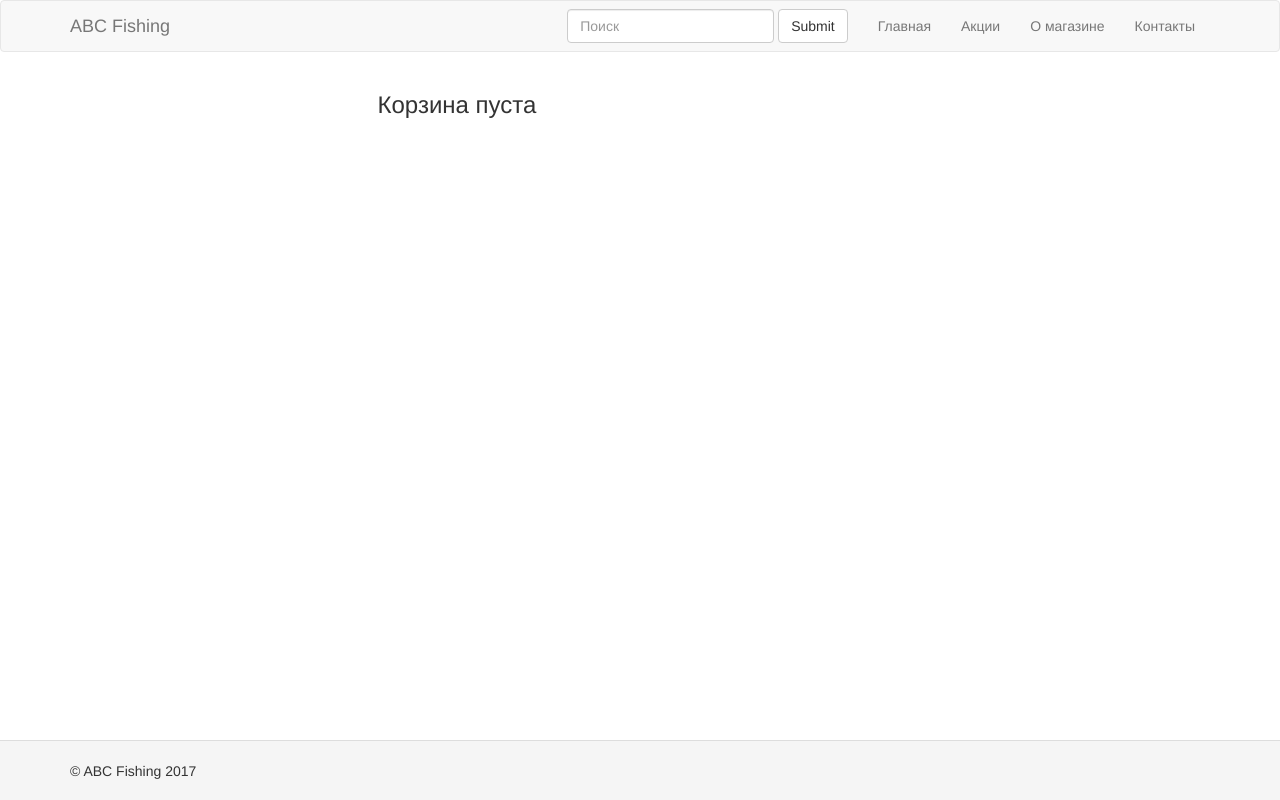
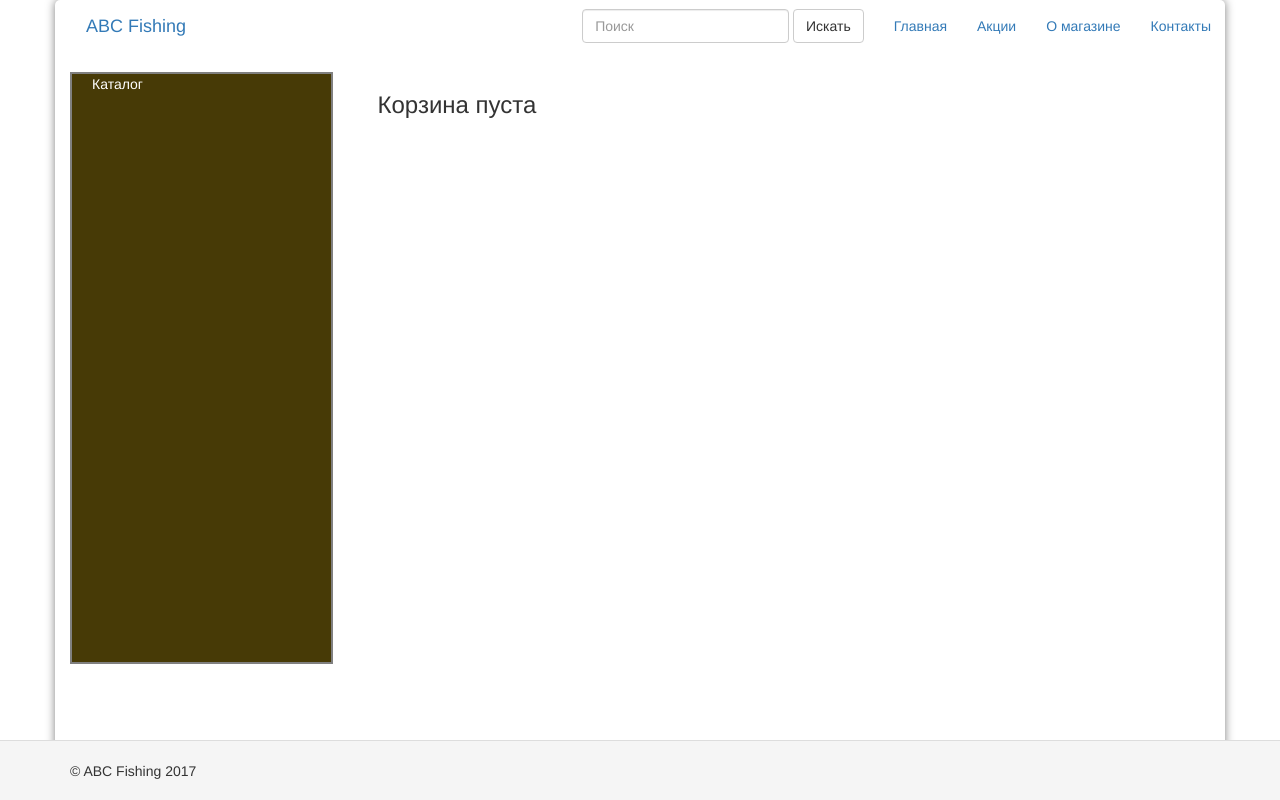
Before and after one commit to uniqst/fishing, a Yii app: template views/cart/view.php in a window 1280 px wide; the page is wider, and only the part inside the window is pictured. Run offline with PHP 8.4 and a stand-in for Yii, Linux system fonts and the light colour scheme; the template is opened without the code that fills it, so the values that code supplies are empty; some libraries are stand-ins or nearby versions.

Commit message:
header+sidber

```diff
--- a/views/layouts/main.php
+++ b/views/layouts/main.php
@@ -32,8 +32,8 @@ AppAsset::register($this);
 <body>
 <?php $this->beginBody() ?>
 
-<div class="wrap">
-<nav class="navbar navbar-default">
+<div class="wrap container">
+<nav class="navbar container">
   <div class="container">
     <!-- Brand and toggle get grouped for better mobile display -->
     <div class="navbar-header">
@@ -43,24 +43,24 @@ AppAsset::register($this);
         <span class="icon-bar"></span>
         <span class="icon-bar"></span>
       </button>
-      <a class="navbar-brand" href="#">ABC Fishing</a>
+      <a class="navbar-brand" href="/">ABC Fishing</a>
     </div>
 
     <!-- Collect the nav links, forms, and other content for toggling -->
     <div class="collapse navbar-collapse" id="bs-example-navbar-collapse-1">
 
          <ul class="nav navbar-nav navbar-right">
-        <li><a href="#">Главная</a></li>
-        <li><a href="#">Акции</a></li>
-        <li><a href="#">О магазине</a></li>
-        <li><a href="#">Контакты</a></li>
+        <li><a href="/">Главная</a></li>
+        <li><a href="<?=Url::to(['site/promotions'])?>">Акции</a></li>
+        <li><a href="<?=Url::to(['site/about'])?>">О магазине</a></li>
+        <li><a href="<?=Url::to(['site/contact'])?>">Контакты</a></li>
 
       </ul>
       <form class="navbar-form navbar-right">
         <div class="form-group">
           <input type="text" class="form-control" placeholder="Поиск">
         </div>
-        <button type="submit" class="btn btn-default">Submit</button>
+        <button type="submit" class="btn btn-default">Искать</button>
       </form>
 
     </div><!-- /.navbar-collapse -->
@@ -100,10 +100,13 @@ AppAsset::register($this);
 <!--     <a href="#" onclick="return getCart()">Корзина</a> -->
         <?= Breadcrumbs::widget([
             'links' => isset($this->params['breadcrumbs']) ? $this->params['breadcrumbs'] : [],
-        ]) ?>
+        ])  ?>
+
+
         <div class="row">
         <div class="col-md-3">
-        <ul class="catalog">
+        <ul class="catalog sidebar-catalog">
+        <li><a href="">Каталог</a></li>
         <?=CategoryWidget::widget(['tpl'=>'menu'])?>
         </ul>
 
--- a/web/css/site.css
+++ b/web/css/site.css
@@ -34,6 +34,11 @@ body {
     background-color: greenyellow;
     color: white;
 }
+
+.items .qqq{
+    border: 2px solid lightgray;
+    border-radius: 5px;
+}
         /*items*/
 
 
@@ -47,6 +52,9 @@ body {
     height: auto;
     margin: 0 auto -60px;
     padding: 0 0 60px;
+    border: 2px 2px solid lightgray;
+    border-radius: 5px;
+    box-shadow: 0 0 10px rgba(0,0,0,0.5);
 }
 
 /*.wrap > .container {
@@ -157,3 +165,19 @@ a.desc:after {
     list-style-type: none;
     display: inline-block;
 }
+
+.sidebar-catalog{
+    list-style-type: none;
+    border: 2px solid grey;
+    background: #473a06;
+
+    min-height: 74vh;
+}
+
+.sidebar-catalog li{
+    margin-left: -20px;
+}
+
+.sidebar-catalog li a{
+    color: white;
+}
```
